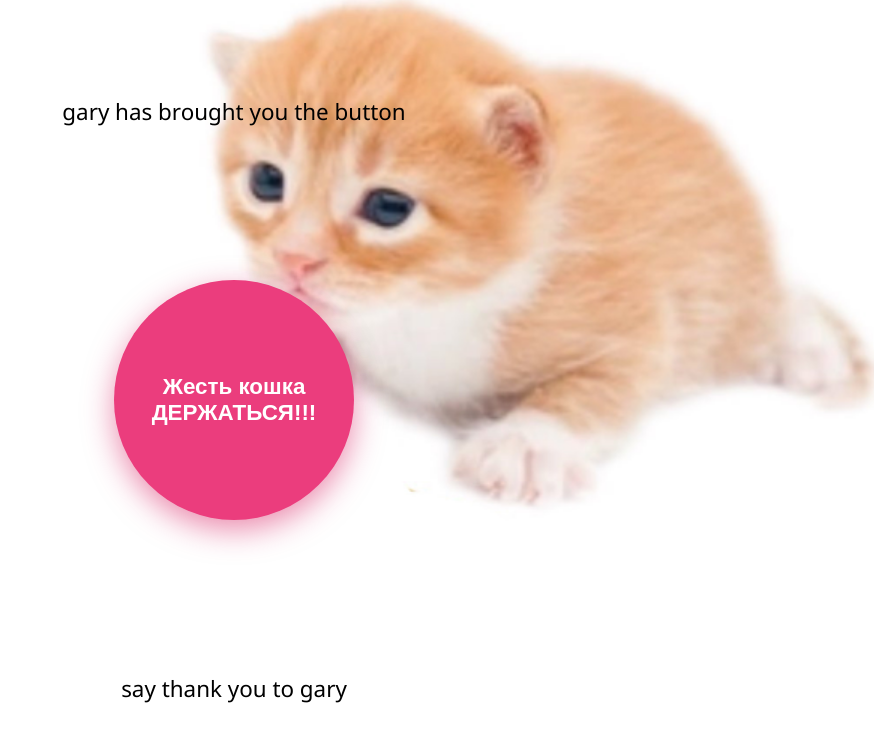
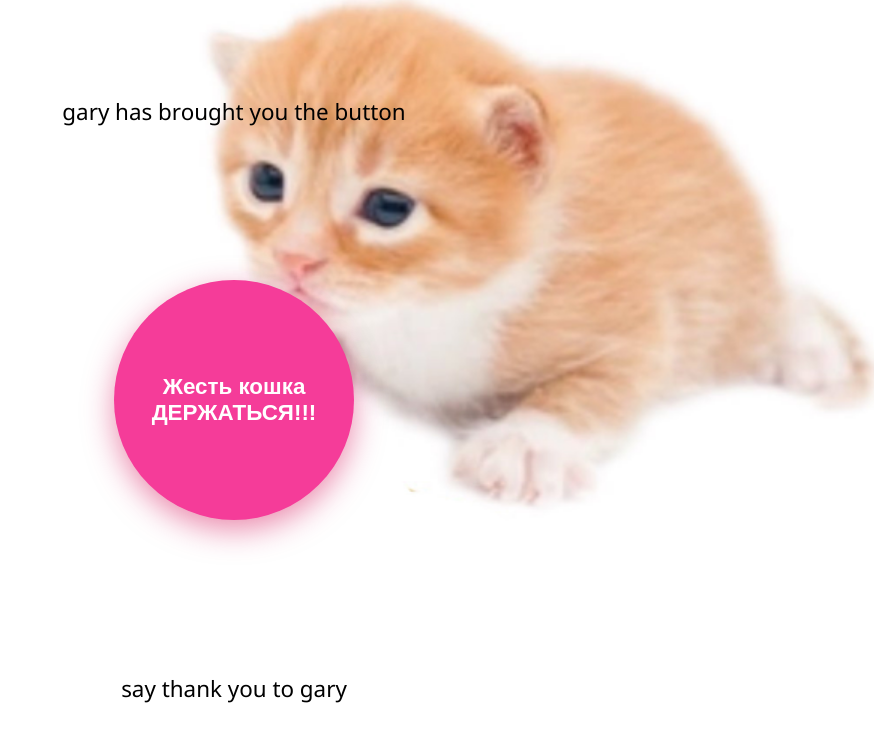
Before and after one commit to KirNekrasov/gary, a website built with Vite: page index.html in a window 1280 px wide. Shown: the whole page, without its empty margins (406-1280 px from the left). Built offline with nearby package versions, Linux system fonts and the light colour scheme.

Commit message:
fix: update button background color for improved visibility

```diff
--- a/src/index.css
+++ b/src/index.css
@@ -29,7 +29,7 @@ body {
   height: var(--size);
   border-radius: 50%;
   border: none;
-  background-color: #eb3d7d;
+  background-color: #f53c99;
   color: white;
   font-size: 1.4rem;
   font-weight: 900;
```
